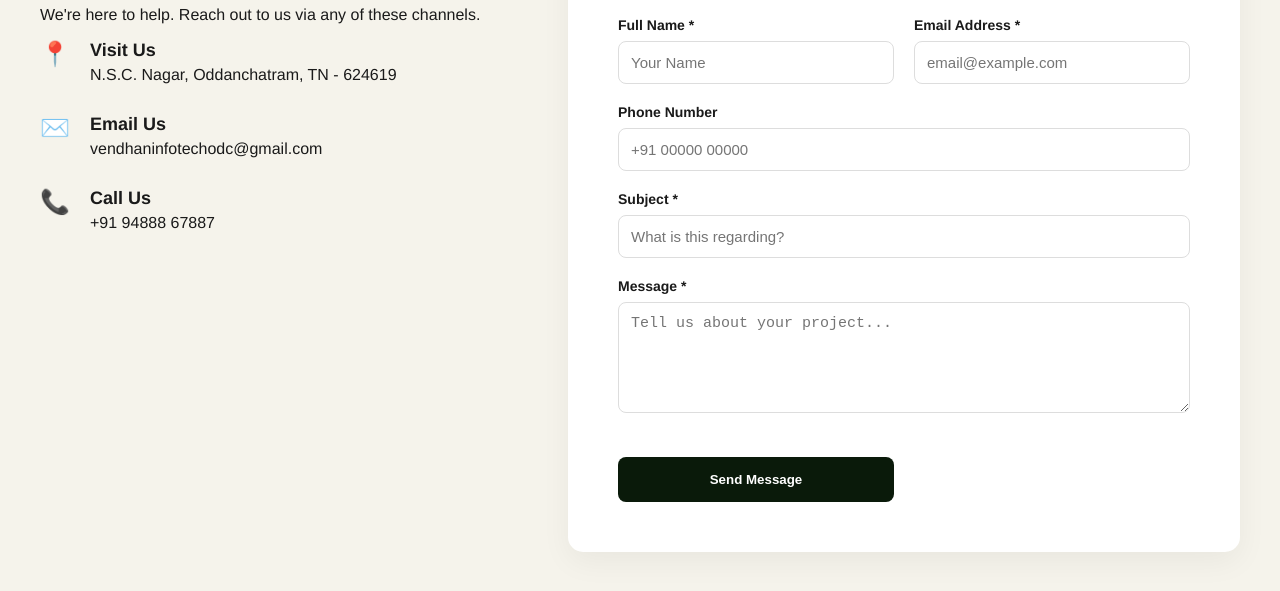
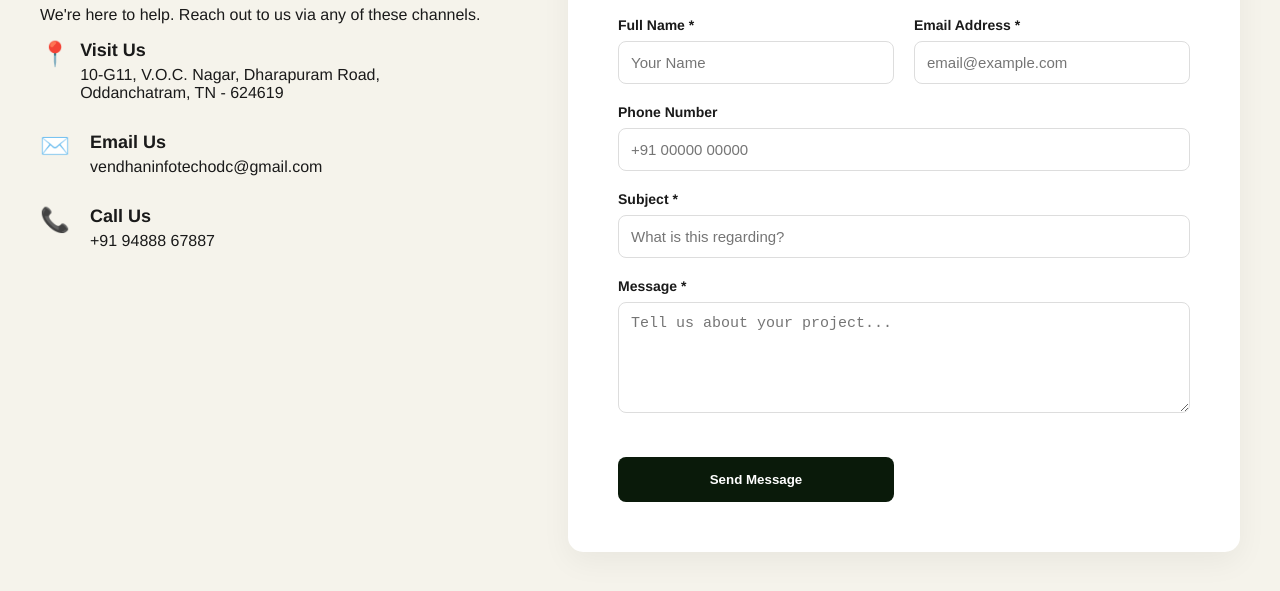
Before and after one commit to vendhaninfo/versal-website, a website: page vendhan-website/public/contact.html in a window 1280 px wide. Shown: the part 261-852 px from the top of the page. Drawn offline with Linux system fonts and the light colour scheme.

Commit message:
Your commit message

```diff
--- a/vendhan-website/public/contact.html
+++ b/vendhan-website/public/contact.html
@@ -93,7 +93,7 @@
 
             <div class="info-item">
                 <div class="icon">📍</div>
-                <div class="info-text"><strong>Visit Us</strong>N.S.C. Nagar, Oddanchatram, TN - 624619</div>
+                <div class="info-text"><strong>Visit Us</strong>10-G11, V.O.C. Nagar, Dharapuram Road, Oddanchatram, TN - 624619</div>
             </div>
             <div class="info-item">
                 <div class="icon">✉️</div>
```
